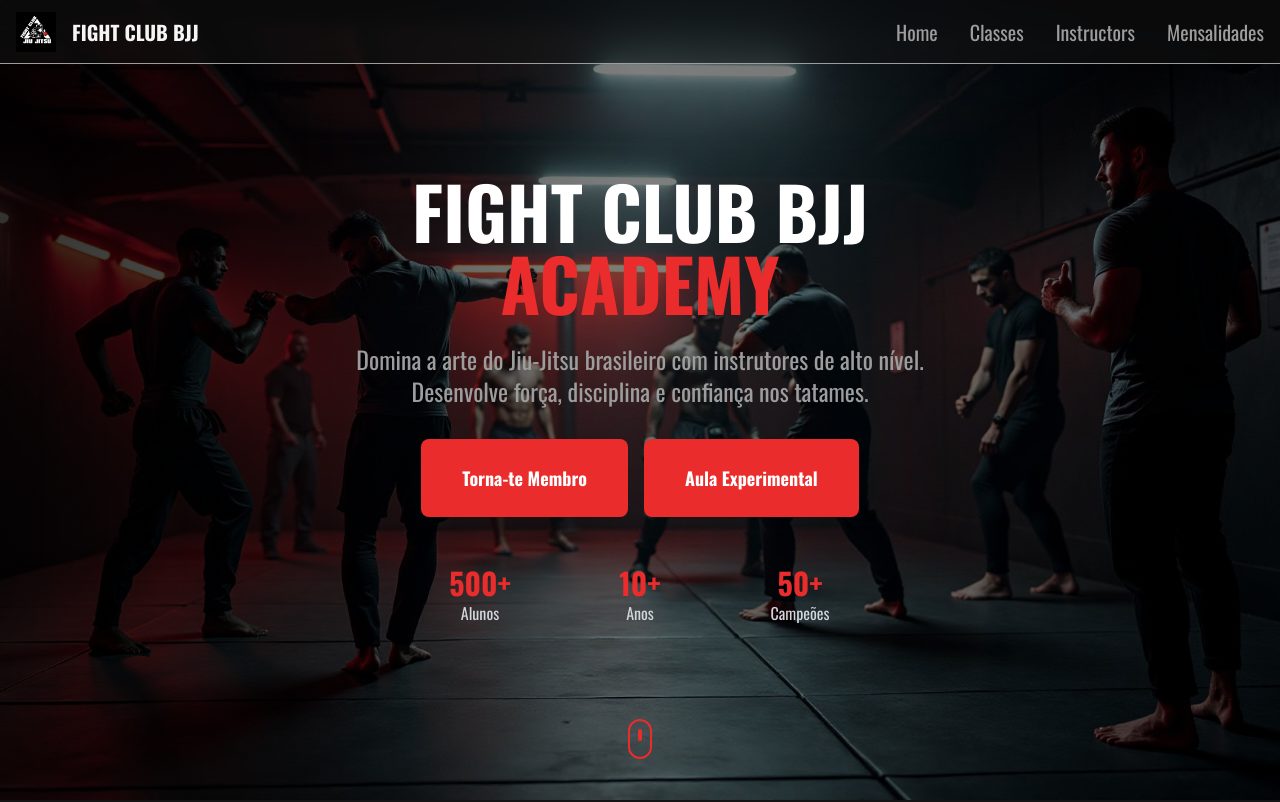
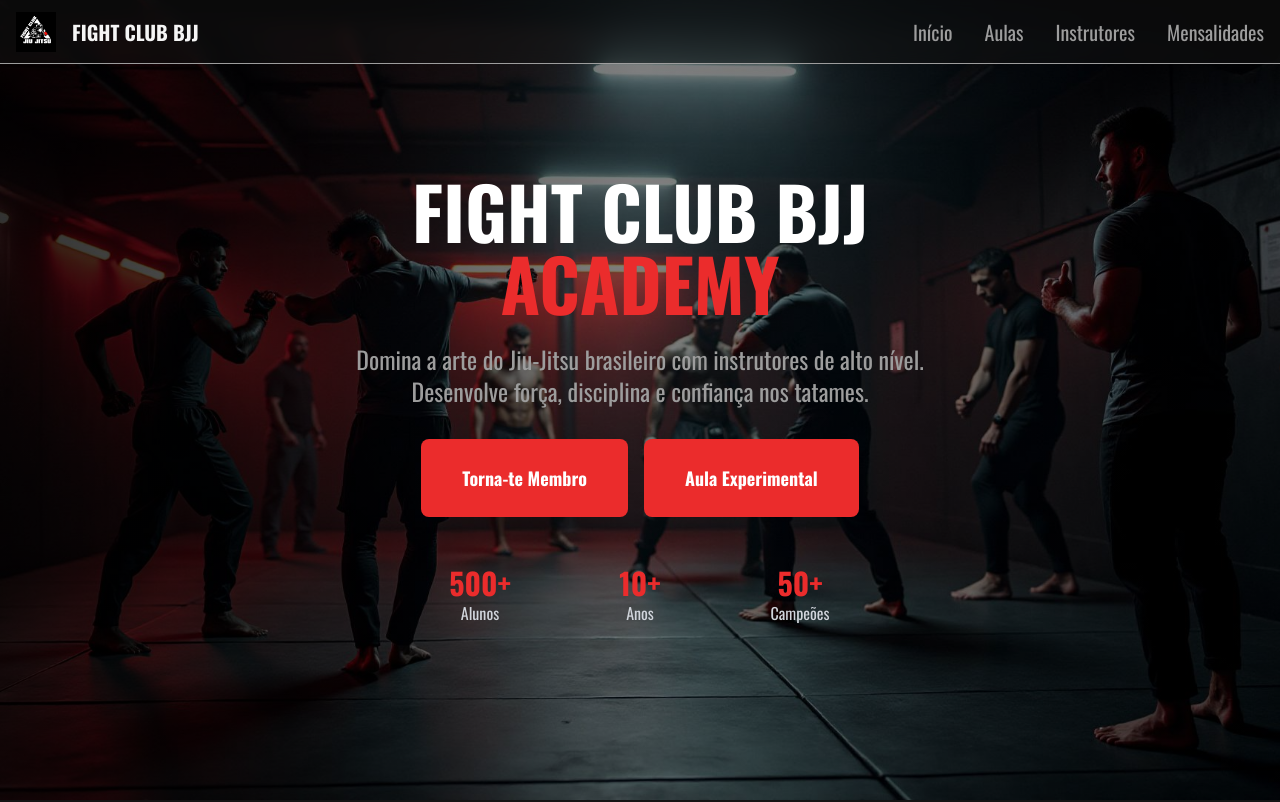
Before and after one commit to lucas-botelho/fightclub-react, a React (Vite) app: page / in a window 1280 px wide. Shown: the top 802 px of the page. Built offline with nearby package versions, Linux system fonts and the light colour scheme.

Commit message:
header and hero content

```diff
--- a/src/components/content/heroes/landingHero.tsx
+++ b/src/components/content/heroes/landingHero.tsx
@@ -45,12 +45,6 @@
                     </div>
                 </div>
             </div>
-
-            <div className="absolute bottom-8 left-1/2 transform -translate-x-1/2 animate-bounce">
-                <div className="w-6 h-10 border-2 border-dark-title-secondary rounded-full flex justify-center">
-                    <div className="w-1 h-3 bg-dark-title-secondary rounded-full mt-2"></div>
-                </div>
-            </div>
         </section>
     );
 };
--- a/src/components/layout/header.tsx
+++ b/src/components/layout/header.tsx
@@ -4,9 +4,9 @@
 export default function Header() {
     const [open, setOpen] = useState(false);
     const links = [
-        { to: "#home", label: "Home" },
-        { to: "#classes", label: "Classes" },
-        { to: "#instructors", label: "Instructors" },
+        { to: "#home", label: "Início" },
+        { to: "#classes", label: "Aulas" },
+        { to: "#instructors", label: "Instrutores" },
         { to: "#membership", label: "Mensalidades" },
     ];
 
```
